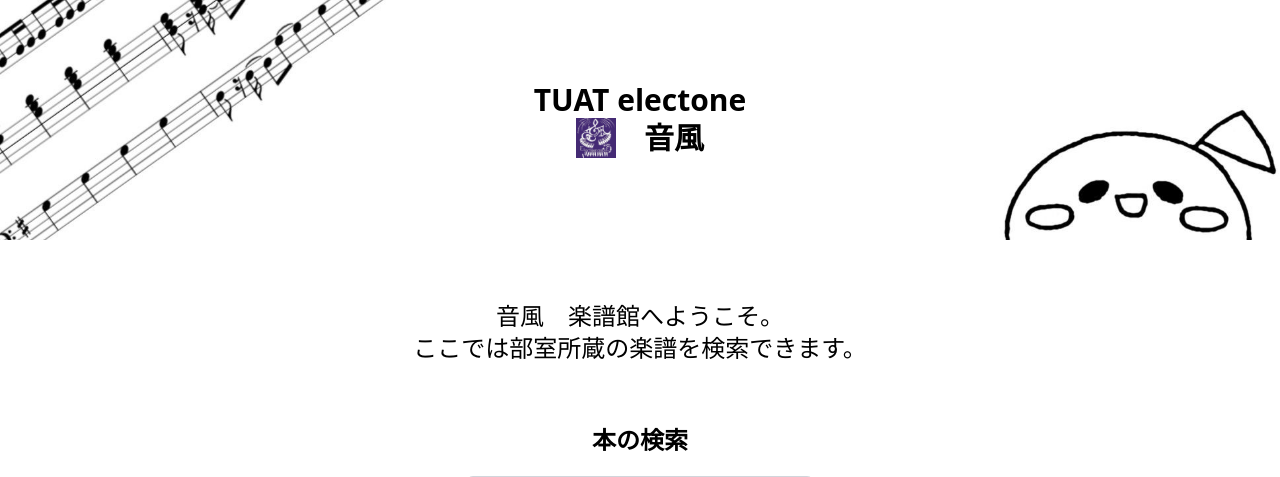
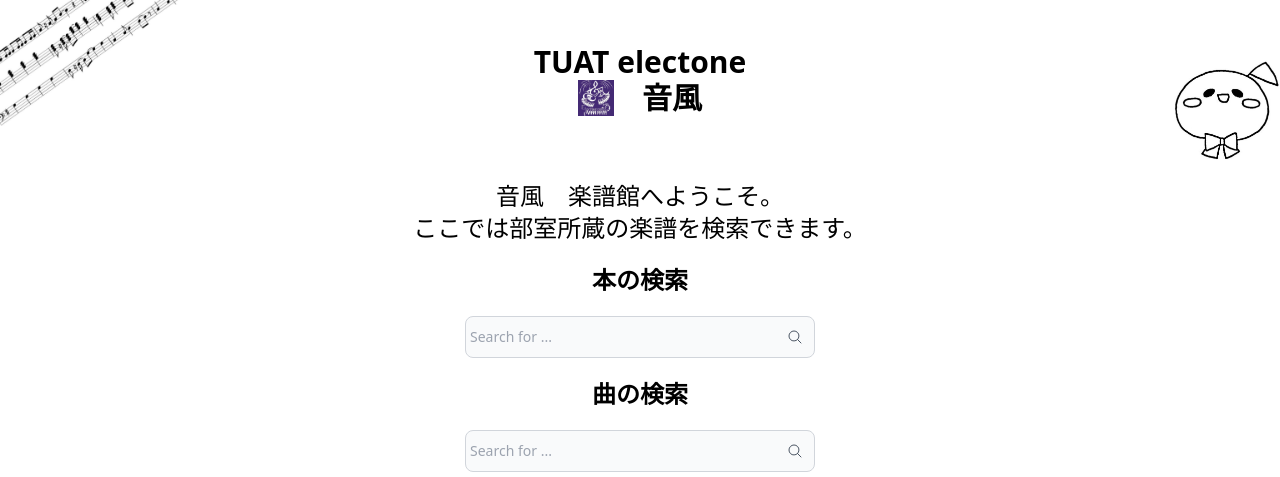
Before and after one commit to yufoxda/scoremanager5, a Flask app: page / in a window 1280 px wide. Shown: the top 477 px of the page. Run offline with Flask 3, Linux system fonts and the light colour scheme; data comes from the database, SQL or seed files in the repository.

Commit message:
pc表示_home

```diff
--- a/Src/Static/output.css
+++ b/Src/Static/output.css
@@ -587,8 +587,32 @@ video {
   bottom: 0px;
 }
 
+.bottom-0 {
+  bottom: 0px;
+}
+
 .end-0 {
   inset-inline-end: 0px;
+}
+
+.left-0 {
+  left: 0px;
+}
+
+.right-0 {
+  right: 0px;
+}
+
+.top-0 {
+  top: 0px;
+}
+
+.z-0 {
+  z-index: 0;
+}
+
+.z-10 {
+  z-index: 10;
 }
 
 .mx-1 {
@@ -692,8 +716,12 @@ video {
   height: 1.5rem;
 }
 
-.h-\[30vw\] {
-  height: 30vw;
+.h-\[10vh\] {
+  height: 10vh;
+}
+
+.h-\[30vh\] {
+  height: 30vh;
 }
 
 .h-fit {
@@ -705,8 +733,20 @@ video {
   height: 100%;
 }
 
+.max-h-32 {
+  max-height: 8rem;
+}
+
 .max-h-\[30vh\] {
   max-height: 30vh;
+}
+
+.max-h-\[65\%\] {
+  max-height: 65%;
+}
+
+.max-h-\[80\%\] {
+  max-height: 80%;
 }
 
 .min-h-screen {
@@ -737,6 +777,10 @@ video {
   width: 150%;
 }
 
+.w-\[36px\] {
+  width: 36px;
+}
+
 .w-full {
   width: 100%;
 }
@@ -745,12 +789,48 @@ video {
   min-width: 750px;
 }
 
+.max-w-\[25\%\] {
+  max-width: 25%;
+}
+
+.max-w-\[30\%\] {
+  max-width: 30%;
+}
+
 .max-w-\[350px\] {
   max-width: 350px;
 }
 
+.max-w-lg {
+  max-width: 32rem;
+}
+
 .max-w-screen-lg {
   max-width: 1024px;
+}
+
+.max-w-screen-md {
+  max-width: 768px;
+}
+
+.max-w-screen-xl {
+  max-width: 1280px;
+}
+
+.max-w-screen-sm {
+  max-width: 640px;
+}
+
+.max-w-sm {
+  max-width: 24rem;
+}
+
+.max-w-\[390px\] {
+  max-width: 390px;
+}
+
+.max-w-\[450px\] {
+  max-width: 450px;
 }
 
 .flex-1 {
@@ -1166,6 +1246,15 @@ video {
 }
 
 @media (min-width: 640px) {
+  .sm\:my-0 {
+    margin-top: 0px;
+    margin-bottom: 0px;
+  }
+
+  .sm\:max-h-\[20vh\] {
+    max-height: 20vh;
+  }
+
   .sm\:grid-flow-col {
     grid-auto-flow: column;
   }
@@ -1216,8 +1305,28 @@ video {
 }
 
 @media (min-width: 1024px) {
-  .lg\:h-\[15vw\] {
-    height: 15vw;
+  .lg\:flex {
+    display: flex;
+  }
+
+  .lg\:h-\[15vh\] {
+    height: 15vh;
+  }
+
+  .lg\:w-full {
+    width: 100%;
+  }
+
+  .lg\:space-x-5 > :not([hidden]) ~ :not([hidden]) {
+    --tw-space-x-reverse: 0;
+    margin-right: calc(1.25rem * var(--tw-space-x-reverse));
+    margin-left: calc(1.25rem * calc(1 - var(--tw-space-x-reverse)));
+  }
+
+  .lg\:space-x-10 > :not([hidden]) ~ :not([hidden]) {
+    --tw-space-x-reverse: 0;
+    margin-right: calc(2.5rem * var(--tw-space-x-reverse));
+    margin-left: calc(2.5rem * calc(1 - var(--tw-space-x-reverse)));
   }
 
   .lg\:py-12 {
--- a/Src/Templates/Compornents/header_home.html
+++ b/Src/Templates/Compornents/header_home.html
@@ -1,4 +1,4 @@
-<div class="relative w-full">
+{# <div class="relative w-full">
   <img src="{{ url_for('static', filename='bask.jpg') }}"  alt="画像" class="w-full max-h-[30vh] object-contain md:object-cover">
   <div class="absolute inset-0 flex flex-col items-center justify-center">
     <h1 class = "text-3xl font-bold">TUAT electone</h1>
@@ -7,4 +7,33 @@
       <span class="ml-7 text-3xl font-bold">音風</span>
     </h2>
   </div>
+</div> #}
+
+<div class="relative w-full mx-auto h-[30vh] max-h-32 sm:max-h-[20vh]">
+  <!-- 左上の画像 -->
+  <img
+    src="{{ url_for('static', filename='back_left.jpg') }}"
+    alt="画像"
+    class="max-w-[30%] max-h-[80%] absolute top-0 left-0  z-0 object-contain"
+  >
+
+  <!-- 中央のテキスト部分 -->
+  <div class="absolute inset-0 flex flex-col items-center justify-center z-10">
+    <h1 class="text-3xl font-bold">TUAT electone</h1>
+    <h2 class="flex items-center">
+      <img
+        class="w-[36px] "
+        src="{{ url_for('static', filename='logo.jpg') }}"
+        alt="logo"
+      >
+      <span class="ml-7 text-3xl font-bold">音風</span>
+    </h2>
+  </div>
+
+  <!-- 右下の画像 -->
+  <img
+    src="{{ url_for('static', filename='back_right.jpg') }}"
+    alt="画像"
+    class="max-w-[25%] max-h-[65%] absolute bottom-0 right-0 z-0  object-contain"
+  >
 </div>
--- a/Src/Templates/Compornents/pickups.html
+++ b/Src/Templates/Compornents/pickups.html
@@ -1,6 +1,6 @@
-<div class="flex flex-row space-x-2 items-center w-full h-fit">
+<div class="flex flex-row space-x-2 lg:space-x-10 items-center w-full max-w-screen-xl mx-auto h-fit">
     {% for i in picup %}
-    <div class="rounded-lg flex-1 bg-gray-100 shadow-lg h-[30vw] lg:h-[15vw]">
+    <div class="rounded-lg flex-1 bg-gray-100 shadow-lg h-[10vh] lg:h-[15vh]">
         <a href="/book/{{ i.id }}" class="h-full flex items-center justify-center">
             <img src="https://www.ymm.co.jp/p/cover/{{ i.product_code }}.gif"
                  loading="lazy"
--- a/Src/Templates/Containers/extrasearch.html
+++ b/Src/Templates/Containers/extrasearch.html
@@ -1,12 +1,10 @@
 <details>
   <summary class="text-center text-xl font-extrabold px-5 pt-5 pb-3">詳細検索</summary>
-  <p class="text-center">開発中<br>完全一致です　スペルには気をつけてください<br>ヒットしない場合、英語にしたりカタカナにしたりしてください</p>
-  <p class="text-center">AND,部分一致検索です</p>
-  <form  action="/advancedsearch" method="get" class="px-10 mx-auto text-center">
+  <p class="text-center">開発中<br>完全一致、and検索です　スペルには気をつけてください<br>ヒットしない場合、英語にしたりカタカナにしたりしてください</p>
+  <form  action="/advancedsearch" method="get" class=" mx-auto text-center max-w-[350px]">
 
     {% include 'Compornents/extraforms.html' %}
 
     <button type="submit" class="py-1 px-5  mt-5 me-2 mb-2 text-sm text-gray-900 bg-white rounded-full border border-gray-200  focus:z-10 focus:ring-8 focus:ring-gray-100 d">search</button>
   </form>
-
 </details>
--- a/Src/Templates/Pages/home.html
+++ b/Src/Templates/Pages/home.html
@@ -9,7 +9,7 @@
 {% endblock %}
 
 {% block content %}
-  <p class="text-center text-2xl my-10 break-keep">
+  <p class="text-center text-2xl my-10 sm:my-0 break-keep">
     音風　楽譜館へようこそ。
     <br />
     ここでは<wbr>部室所蔵の楽譜を<wbr>
```
Also changed, not shown: Src/Static/back_left.jpg (added), Src/Static/back_right.jpg (added).
